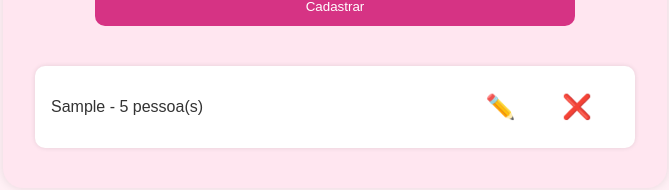
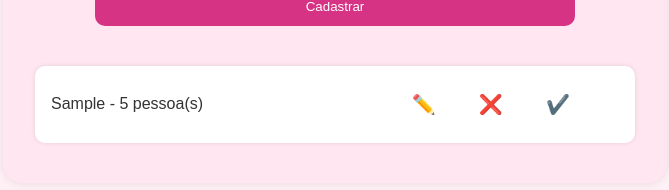
Before and after one commit to guiperei/isa15anos, a plain HTML site: page cadastro.html in a window 1280 px wide. Both pictures are taken after typing "Sample", "5" into the empty fields and a click on the button "Cadastrar". Shown: the part 294-484 px from the top of the page, without its empty margins (305-974 px from the left). Drawn offline with Linux system fonts and the light colour scheme.

Commit message:
cadastro.html

```diff
--- a/cadastro.html
+++ b/cadastro.html
@@ -64,26 +64,28 @@
     }
     .acoes {
       display: flex;
-      gap: 0.5rem;
+      gap: 0.3rem;
       align-items: center;
     }
     .acoes button {
       background: none;
       border: none;
-      font-size: 1.5rem;
+      font-size: 1.2rem;
       cursor: pointer;
     }
     .acoes .excluir {
       color: red;
     }
-    .acoes .confirmado {
-      color: green;
-    }
     .acoes button:hover {
       opacity: 0.7;
     }
     .check {
+      color: green;
       font-size: 1.5rem;
+      visibility: hidden;
+    }
+    .confirmado .check {
+      visibility: visible;
     }
   </style>
 </head>
@@ -106,15 +108,15 @@
       lista.innerHTML = '';
       for (let nome in convidados) {
         const div = document.createElement('div');
-        div.className = 'lista-item';
-        const confirmado = convidados[nome].confirmado ? '✅' : '';
+        div.className = 'lista-item ' + (convidados[nome].confirmado ? 'confirmado' : '');
         div.innerHTML = `
           <span class="nome">${nome} - ${convidados[nome].quantidade} pessoa(s)</span>
           <span class="acoes">
             <button onclick="editar('${nome}')" title="Editar">✏️</button>
             <button onclick="excluir('${nome}')" class="excluir" title="Excluir">❌</button>
-            <span class="check">${confirmado}</span>
+            <button onclick="confirmarPresenca('${nome}')" title="Confirmar presença">✔️</button>
           </span>
+          <span class="check">✔️</span>
         `;
         lista.appendChild(div);
       }
@@ -148,7 +150,7 @@
       }
     }
 
-    function confirmar(nome) {
+    function confirmarPresenca(nome) {
       convidados[nome].confirmado = true;
       localStorage.setItem('convidados', JSON.stringify(convidados));
       atualizarLista();
```
